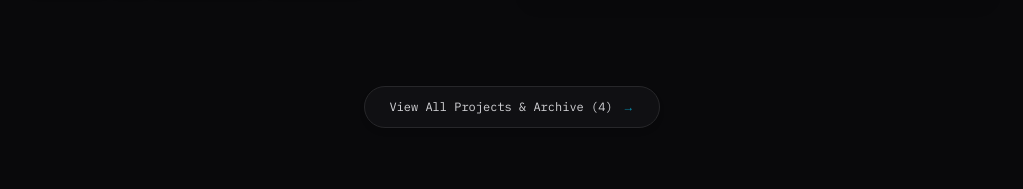
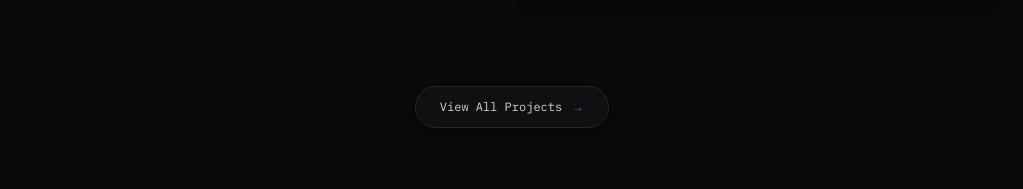
Before and after one commit to Yiizer/ReinPortfolio, a Next.js app in the folder app/: page / in a window 1280 px wide. Shown: the part 1877-2066 px from the top of the page, without its empty margins (168-1191 px from the left). Built offline with nearby package versions, Linux system fonts and the light colour scheme.

Commit message:
style: remove count number from view all projects button

```diff
--- a/app/src/components/WorkList.tsx
+++ b/app/src/components/WorkList.tsx
@@ -415,7 +415,7 @@ export default function WorkList({
             href="/works"
             className="group inline-flex items-center gap-2.5 px-6 py-3 rounded-full bg-surface/80 hover:bg-surface border border-border-line hover:border-accent/50 font-mono text-xs text-zinc-300 hover:text-accent transition-all duration-200 shadow-md hover:shadow-[0_0_25px_rgba(6,182,212,0.25)] cursor-pointer"
           >
-            <span>View All Projects &amp; Archive ({ALL_PROJECTS.length})</span>
+            <span>View All Projects</span>
             <span className="transition-transform duration-200 group-hover:translate-x-1 font-semibold text-accent">→</span>
           </Link>
         </div>
```
